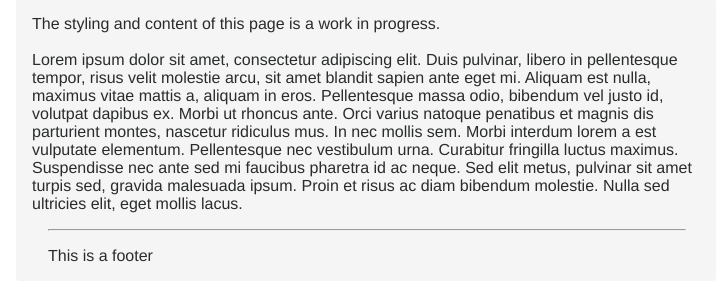
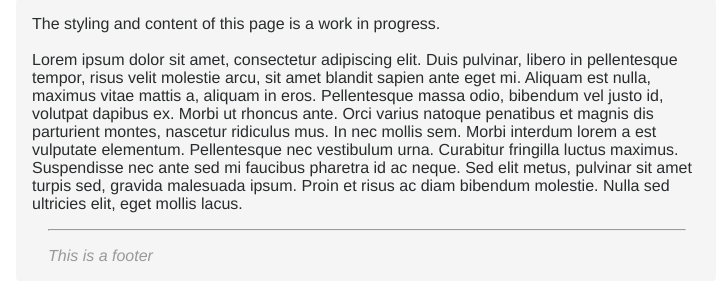
Before and after one commit to Slypher/CAB230-Project, a PHP site: template views/index.html in a window 1280 px wide. Shown: the part 155-456 px from the top of the page, without its empty margins (274-997 px from the left). Run offline with PHP 8.4, Linux system fonts and the light colour scheme; the template is opened without the code that fills it, so the values that code supplies are empty.

Commit message:
Changed footer text color and italic

```diff
--- a/resources/css/default-stylesheet.css
+++ b/resources/css/default-stylesheet.css
@@ -87,6 +87,8 @@ p { /* This represents any paragraphs, contained inside the <p></p> tag. */
     background-color: #f5f5f5;
     border-bottom-left-radius: 4px;
     border-bottom-right-radius: 4px;
+    color: #999999;
+    font-style: italic;
 }
 .footer-separator {
     margin-top: 0px;
```
